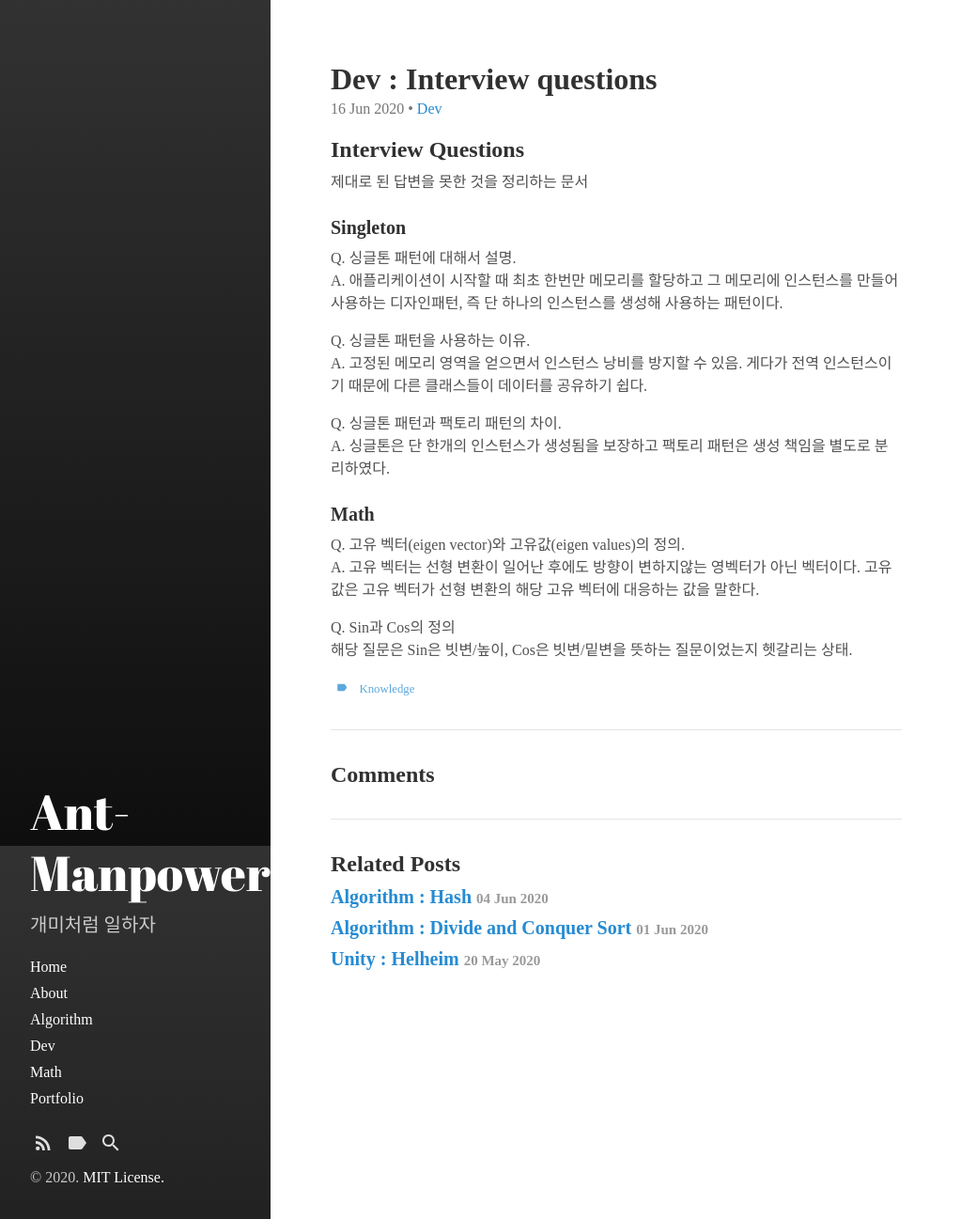
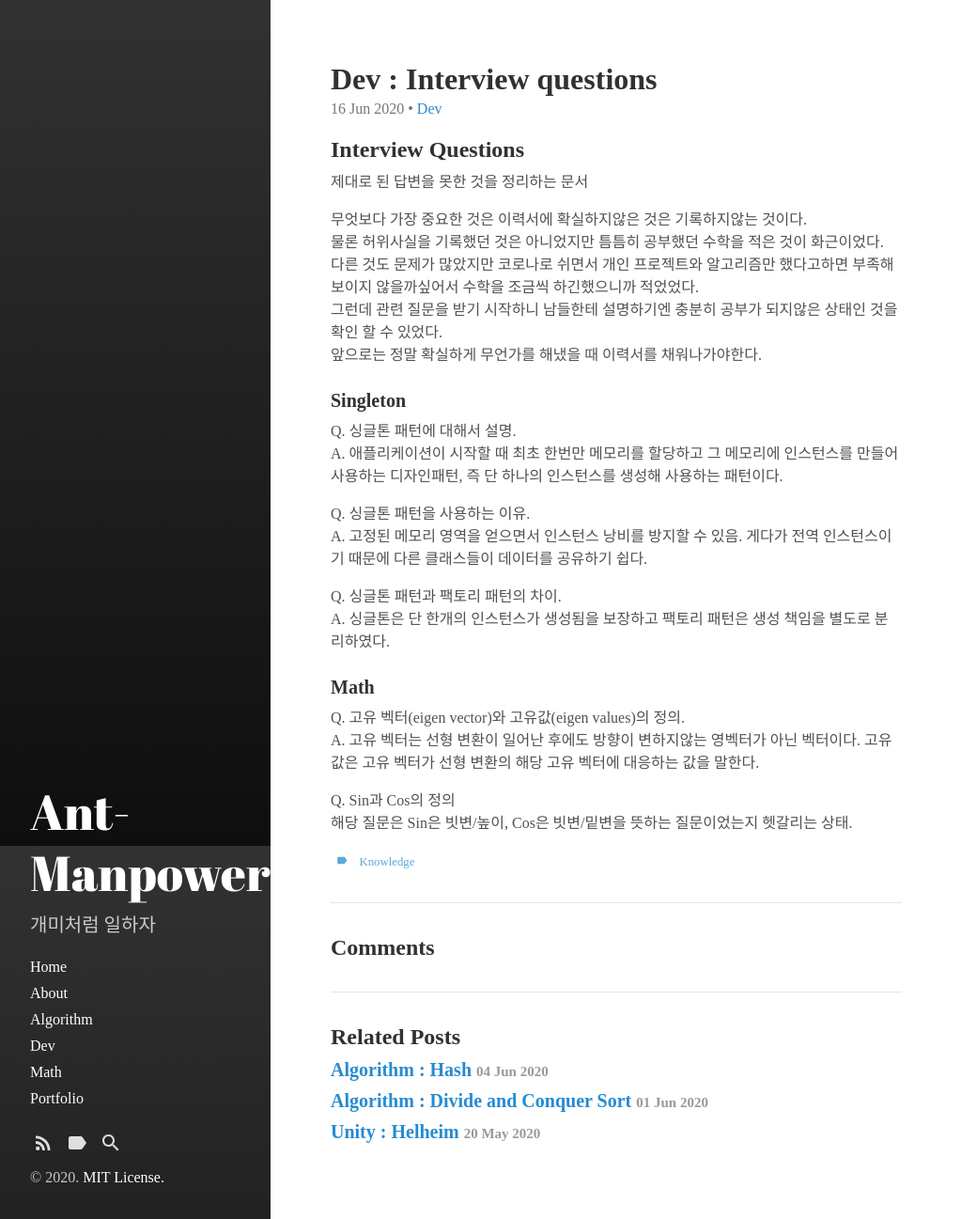
Before and after one commit to lis0517/lis0517.github.io, a Jekyll site: the page built from _posts/2020-06-16-post-Dev-Interview01.md, in a window 1280 px wide and 1297 px high. Shown: the whole window at 94% size, without its empty margins (0-1023 px from the left). Built offline with Jekyll 4.4.1, drawn with Linux system fonts in a browser that asks for light colours.

Commit message:
Update : Interview question

```diff
--- a/_posts/2020-06-16-post-Dev-Interview01.md
+++ b/_posts/2020-06-16-post-Dev-Interview01.md
@@ -11,6 +11,13 @@ tags:
 ## Interview Questions
 
 제대로 된 답변을 못한 것을 정리하는 문서
+
+무엇보다 가장 중요한 것은 이력서에 확실하지않은 것은 기록하지않는 것이다.
+물론 허위사실을 기록했던 것은 아니었지만 틈틈히 공부했던 수학을 적은 것이 화근이었다.
+다른 것도 문제가 많았지만 코로나로 쉬면서 개인 프로젝트와 알고리즘만 했다고하면 부족해보이지 않을까싶어서 수학을 조금씩 하긴했으니까 적었었다.
+그런데 관련 질문을 받기 시작하니 남들한테 설명하기엔 충분히 공부가 되지않은 상태인 것을 확인 할 수 있었다.
+앞으로는 정말 확실하게 무언가를 해냈을 때 이력서를 채워나가야한다.
+
 
 ### Singleton
 
```
